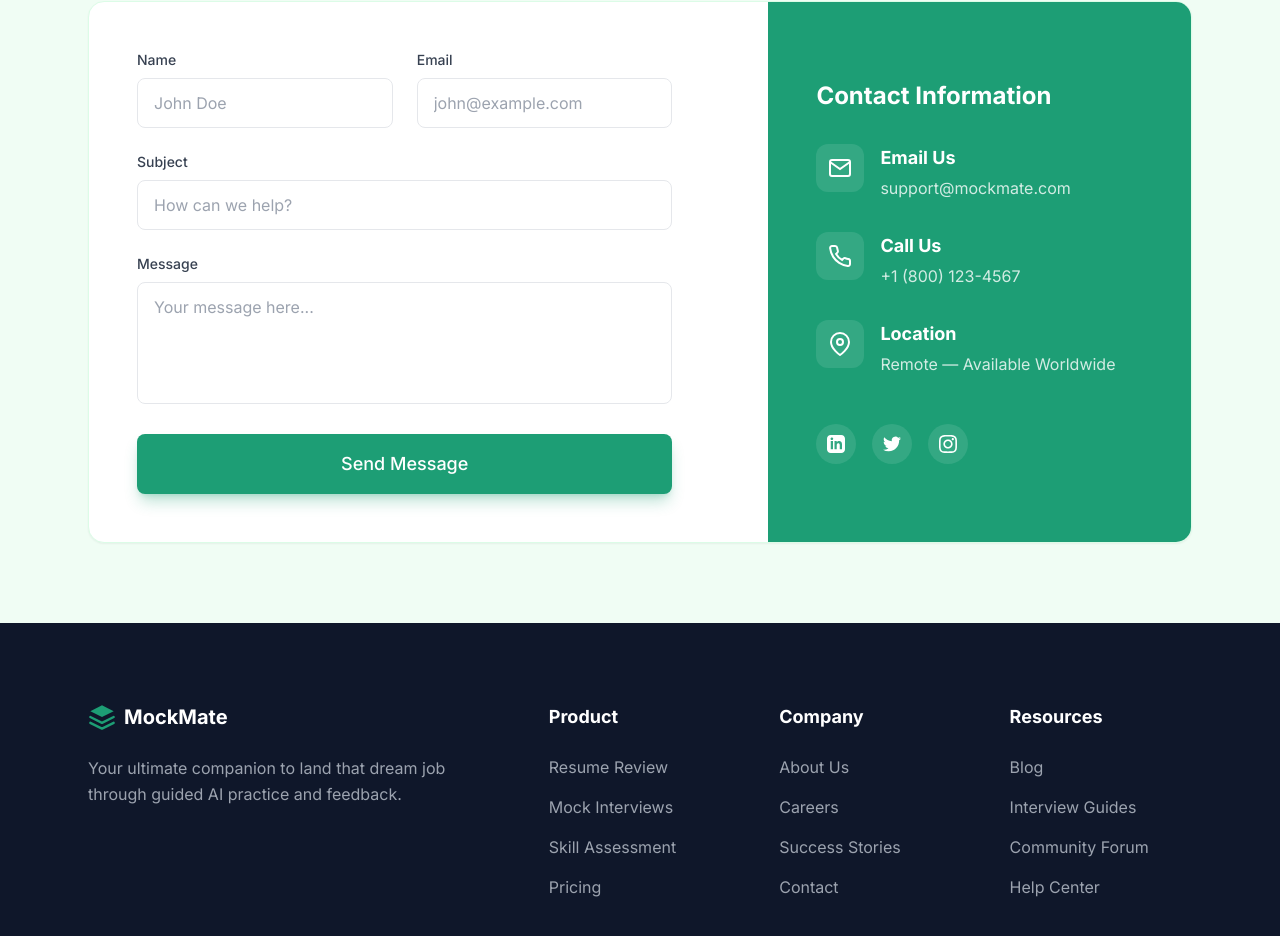
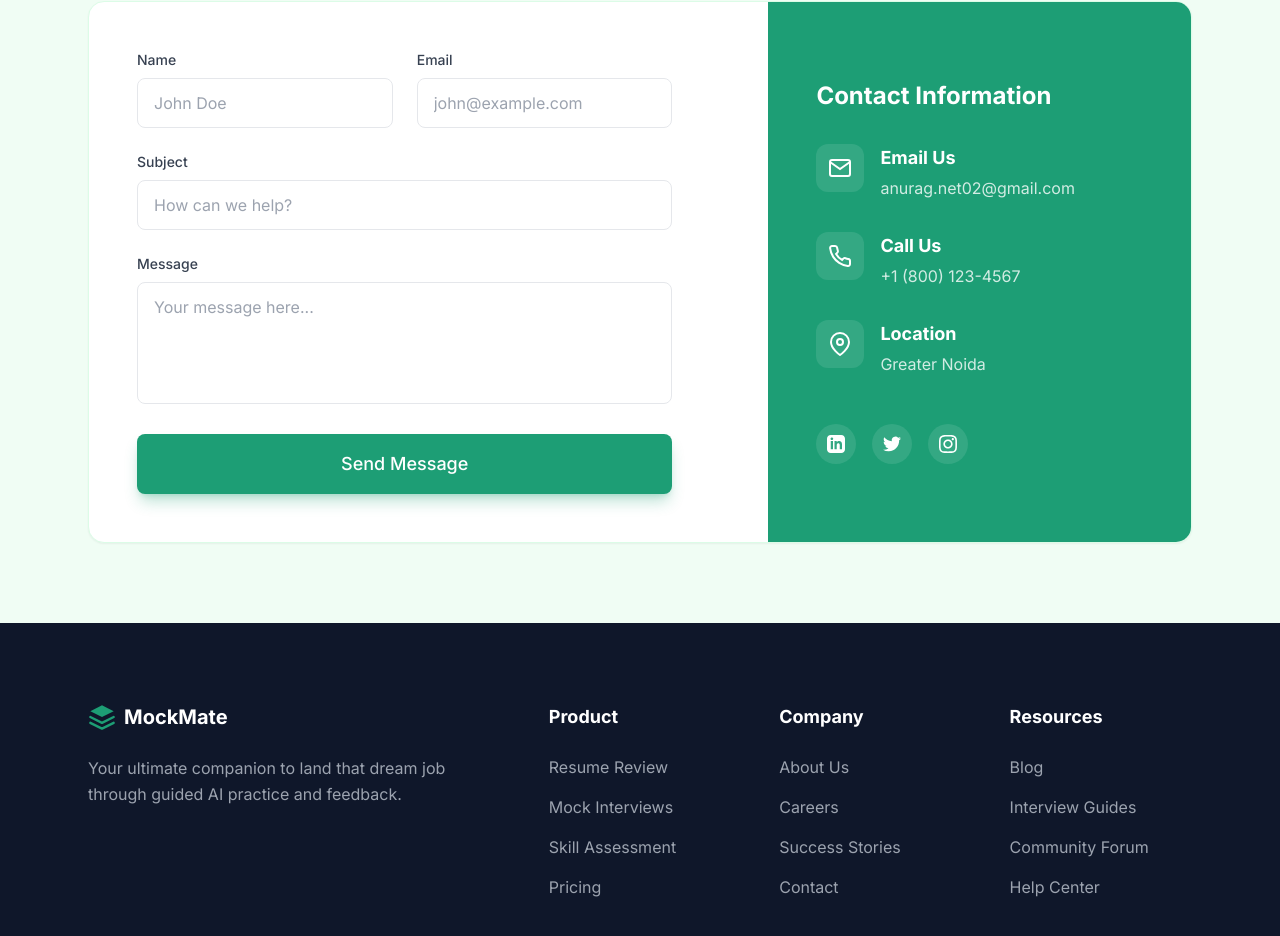
Before and after one commit to RC0DER/mock_mate, a React (Vite) app in the folder client/: page / in a window 1280 px wide. Shown: the part 3437-4373 px from the top of the page. Built offline with nearby package versions, Linux system fonts and the light colour scheme; no server answers.

Commit message:
Mail feature added

```diff
--- a/client/package.json
+++ b/client/package.json
@@ -10,6 +10,7 @@
     "preview": "vite preview"
   },
   "dependencies": {
+    "@emailjs/browser": "^4.4.1",
     "canvas-confetti": "^1.9.4",
     "html2canvas": "^1.4.1",
     "jspdf": "^4.2.1",
--- a/client/src/components/Contact.jsx
+++ b/client/src/components/Contact.jsx
@@ -1,6 +1,6 @@
 import React, { useState } from 'react';
 import { useInView } from '../hooks/useInView';
-import { sendContactMessage } from '../api/interviewApi';
+import emailjs from '@emailjs/browser';
 
 const Contact = () => {
   const [ref, isVisible] = useInView();
@@ -20,11 +20,22 @@ const Contact = () => {
     setStatus({ type: '', message: '' });
 
     try {
-      await sendContactMessage(formData);
+      await emailjs.send(
+        'service_l9eiwoi',
+        'template_895v4wi',
+        {
+          name: formData.name,
+          email: formData.email,
+          subject: formData.subject,
+          message: formData.message,
+        },
+        'pJFWUCoTqzp0iba4Z'
+      );
       setStatus({ type: 'success', message: 'Message sent successfully! We will get back to you soon.' });
       setFormData({ name: '', email: '', subject: '', message: '' });
     } catch (error) {
-      setStatus({ type: 'error', message: error.message || 'Something went wrong. Please try again later.' });
+      console.error('EmailJS Error:', error);
+      setStatus({ type: 'error', message: error?.text || 'Something went wrong. Please try again later.' });
     } finally {
       setLoading(false);
     }
@@ -124,7 +135,7 @@ const Contact = () => {
                 </div>
                 <div>
                   <h4 className="font-bold text-lg mb-1">Email Us</h4>
-                  <p className="text-white/80">support@mockmate.com</p>
+                  <p className="text-white/80">anurag.net02@gmail.com</p>
                 </div>
               </div>
 
@@ -144,7 +155,7 @@ const Contact = () => {
                 </div>
                 <div>
                   <h4 className="font-bold text-lg mb-1">Location</h4>
-                  <p className="text-white/80">Remote — Available Worldwide</p>
+                  <p className="text-white/80">Greater Noida</p>
                 </div>
               </div>
             </div>
```
Also changed, not shown: 1 other file (tests, documents, lock files or other folders).
